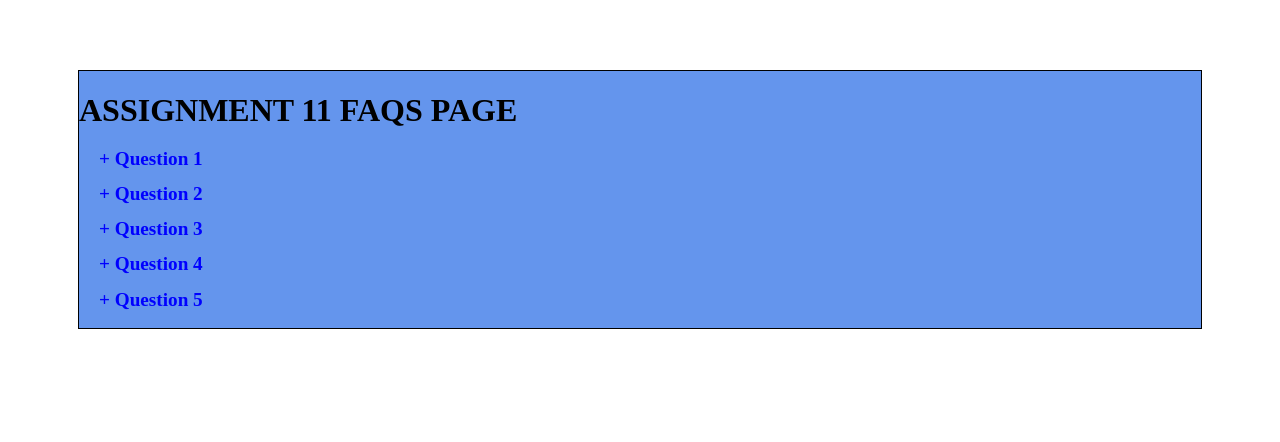
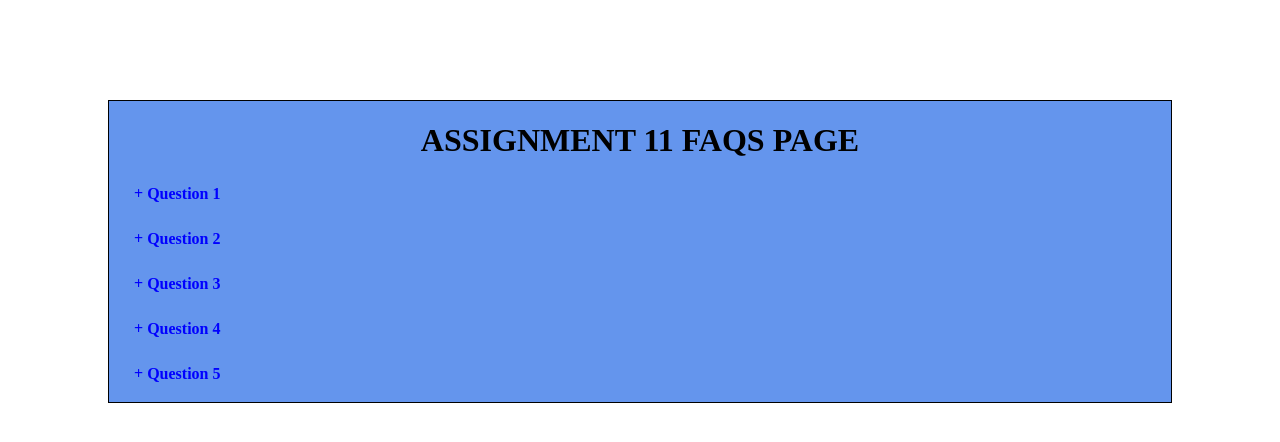
Before and after one commit to JRasay89/ICS415F13, a PHP site: page / in a window 1280 px wide. Shown: the top 442 px of the page. Run offline with PHP 8.4, Linux system fonts and the light colour scheme; some libraries are stand-ins or nearby versions.

Commit message:
Minor Changes to the css and html file

```diff
--- a/A11/css/style.css
+++ b/A11/css/style.css
@@ -1,18 +1,16 @@
-div{
+div {
     background:CornflowerBlue;
-    margin:70px;
+    margin:100px;
     border:1px solid;
 }
-dt{
-       color: blue;
-       font-weight: bold;
-       cursor: pointer;
-       margin: 0 0 1em 0;
-       padding: 0 0 0 20px;
-       line-height: 16px;
+dt {
+    color: blue;
+    font-weight: bold;
+    margin: 20px 10px 10px 5px;
+    padding: 0 0 0 20px;
+    line-height: 25px;
+	cursor: pointer;
 }
-p,dl{
-	font-size:1.2em;
-	line-height:170%;
-	margin-bottom:20px
+h1 {
+	text-align: center;
 }
--- a/A11/index.html
+++ b/A11/index.html
@@ -10,7 +10,7 @@
 	<body>
 		<div>
 			<h1>ASSIGNMENT 11 FAQS PAGE</h1>
-			<dl class="faq">
+			<dl>
 				<dt><span class="symbol"> + </span>Question 1</dt>
 				<dd>Answer 1</dd>
 				<dt><span class="symbol"> + </span>Question 2</dt>
--- a/A11/js/myScript.js
+++ b/A11/js/myScript.js
@@ -1,7 +1,7 @@
 $(document).ready(function () {
 	//Initially Hides the answers
-	$('.faq dd').hide();
-	//When Click show or hide the answers
+	$('dd').hide();
+	//When Click, show or hide the answers
 	$("dt").click(function() {
 		$(this).next().slideToggle();
 
```
Also changed, not shown: A11/README.txt (added).
